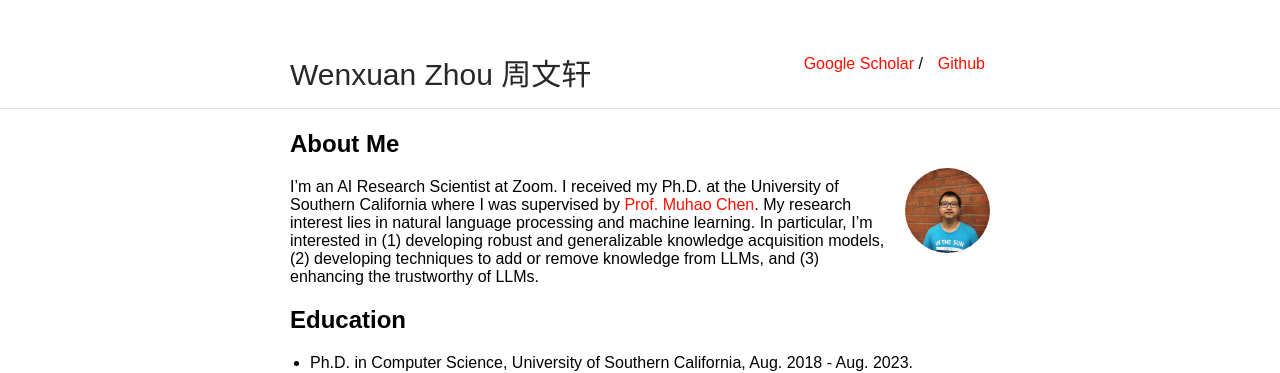
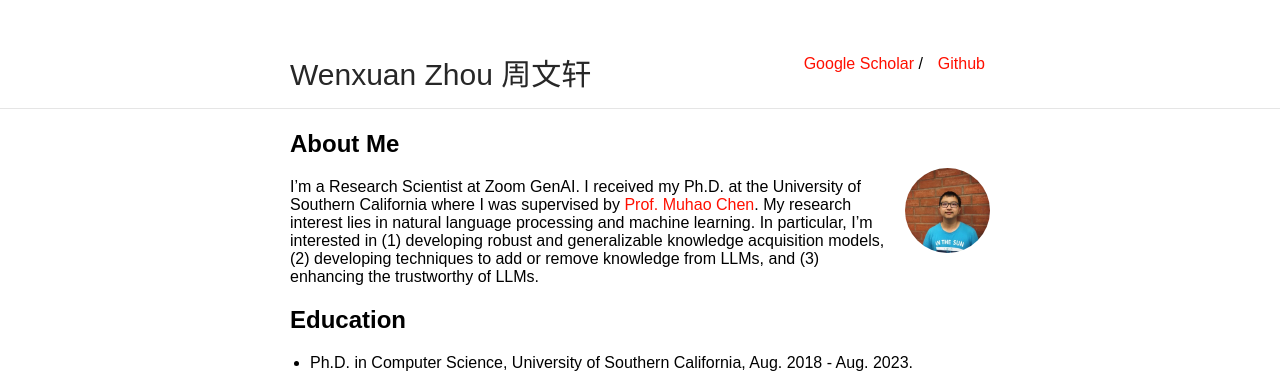
Before and after one commit to wzhouad/wzhouad.github.io, a Jekyll site: the page built from index.md, in a window 1280 px wide and 900 px high. Shown: the top 373 px of the window. Built offline with Jekyll 4.4.1, drawn with Linux system fonts in a browser that asks for light colours; our own code applies the rules of GitHub Pages for plain Markdown files.

Commit message:
Update index.md

```diff
--- a/index.md
+++ b/index.md
@@ -6,7 +6,7 @@ layout: default
 
 <img class="profile-picture" src="photo.jpg">
 
-I'm an AI Research Scientist at Zoom. I received my Ph.D. at the University of Southern California where I was supervised by [Prof. Muhao Chen](https://muhaochen.github.io/). My research interest lies in natural language processing and machine learning. In particular, I'm interested in (1) developing robust and generalizable knowledge acquisition models, (2) developing techniques to add or remove knowledge from LLMs, and (3) enhancing the trustworthy of LLMs.
+I'm a Research Scientist at Zoom GenAI. I received my Ph.D. at the University of Southern California where I was supervised by [Prof. Muhao Chen](https://muhaochen.github.io/). My research interest lies in natural language processing and machine learning. In particular, I'm interested in (1) developing robust and generalizable knowledge acquisition models, (2) developing techniques to add or remove knowledge from LLMs, and (3) enhancing the trustworthy of LLMs.
 
 ## Education
 * Ph.D. in Computer Science, University of Southern California, Aug. 2018 - Aug. 2023.
```
